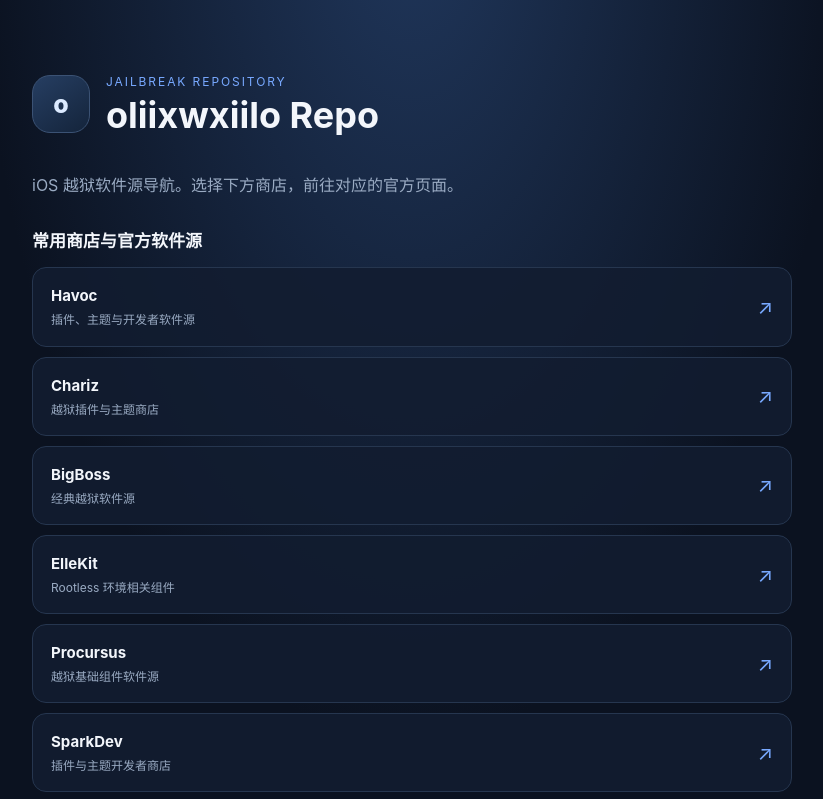
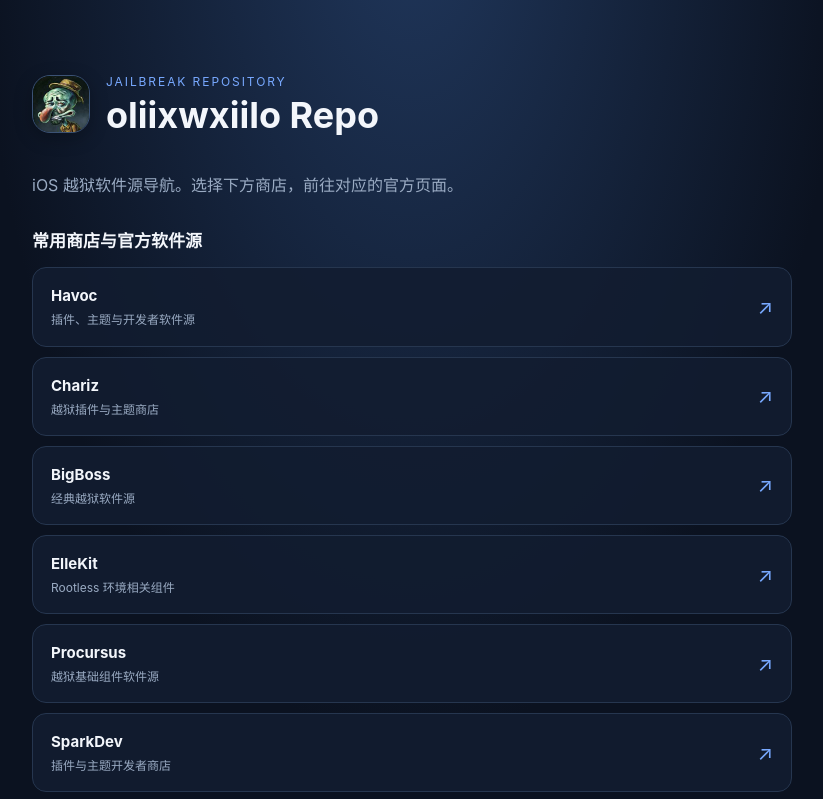
Before and after one commit to oliixwxiilo/oliixwxiilo.github.io, a plain HTML site: page index.html in a window 1280 px wide. Shown: the top 799 px of the page, without its empty margins (228-1051 px from the left). Drawn offline with Linux system fonts and the light colour scheme.

Commit message:
Add repository avatar and favicon

```diff
--- a/index.html
+++ b/index.html
@@ -5,17 +5,18 @@
 <meta name="viewport" content="width=device-width,initial-scale=1">
 <meta name="theme-color" content="#101827">
 <meta name="description" content="oliixwxiilo Repo — iOS 越狱软件源与常用商店导航">
+<link rel="icon" type="image/jpeg" href="/assets/repo-avatar.jpg">
 <title>oliixwxiilo Repo</title>
 <style>
 :root{color-scheme:dark;--bg:#0b1220;--panel:#121d30;--line:#26364f;--muted:#9aabc3;--text:#f3f6fb;--accent:#78a9ff}
 *{box-sizing:border-box}body{margin:0;min-height:100vh;background:radial-gradient(ellipse at 50% -10%,#20375c 0,transparent 48%),var(--bg);color:var(--text);font:16px/1.6 -apple-system,BlinkMacSystemFont,"Segoe UI",sans-serif}
-main{width:min(760px,calc(100% - 36px));margin:0 auto;padding:72px 0 48px}.brand{display:flex;align-items:center;gap:16px;margin-bottom:36px}.logo{width:58px;height:58px;border:1px solid #3b5274;border-radius:18px;display:grid;place-items:center;background:linear-gradient(145deg,#263e62,#14243b);font-size:25px;font-weight:800;color:#dceaff}.eyebrow{color:var(--accent);font-size:12px;letter-spacing:.16em;text-transform:uppercase}.brand h1{font-size:clamp(25px,6vw,36px);line-height:1.15;margin:4px 0 0}.intro{color:var(--muted);margin:0 0 30px}.section-title{font-size:17px;margin:28px 0 12px}.links{display:grid;gap:10px}.item{display:flex;align-items:center;justify-content:space-between;gap:16px;padding:16px 18px;border:1px solid var(--line);border-radius:14px;background:rgba(18,29,48,.86);color:var(--text);text-decoration:none;transition:border-color .15s,transform .15s}.item:hover{border-color:#648bc5;transform:translateY(-1px)}.item strong{display:block;font-size:15px}.item small{display:block;color:var(--muted);font-size:12px;margin-top:2px}.arrow{color:var(--accent);font-size:20px}.note{margin-top:24px;padding:14px 16px;border:1px solid var(--line);border-radius:12px;color:var(--muted);font-size:13px}footer{margin-top:34px;color:#71829b;font-size:12px;text-align:center}a:focus-visible{outline:2px solid var(--accent);outline-offset:3px}
+main{width:min(760px,calc(100% - 36px));margin:0 auto;padding:72px 0 48px}.brand{display:flex;align-items:center;gap:16px;margin-bottom:36px}.logo{width:58px;height:58px;flex:0 0 58px;display:block;object-fit:cover;border:1px solid #3b5274;border-radius:18px;background:#14243b;box-shadow:0 5px 18px rgba(0,0,0,.25)}.eyebrow{color:var(--accent);font-size:12px;letter-spacing:.16em;text-transform:uppercase}.brand h1{font-size:clamp(25px,6vw,36px);line-height:1.15;margin:4px 0 0}.intro{color:var(--muted);margin:0 0 30px}.section-title{font-size:17px;margin:28px 0 12px}.links{display:grid;gap:10px}.item{display:flex;align-items:center;justify-content:space-between;gap:16px;padding:16px 18px;border:1px solid var(--line);border-radius:14px;background:rgba(18,29,48,.86);color:var(--text);text-decoration:none;transition:border-color .15s,transform .15s}.item:hover{border-color:#648bc5;transform:translateY(-1px)}.item strong{display:block;font-size:15px}.item small{display:block;color:var(--muted);font-size:12px;margin-top:2px}.arrow{color:var(--accent);font-size:20px}.note{margin-top:24px;padding:14px 16px;border:1px solid var(--line);border-radius:12px;color:var(--muted);font-size:13px}footer{margin-top:34px;color:#71829b;font-size:12px;text-align:center}a:focus-visible{outline:2px solid var(--accent);outline-offset:3px}
 </style>
 </head>
 <body>
 <main>
 <header class="brand">
-<div class="logo" aria-hidden="true">o</div>
+<img class="logo" src="/assets/repo-avatar.jpg" alt="oliixwxiilo Repo 软件源头像">
 <div><div class="eyebrow">Jailbreak Repository</div><h1>oliixwxiilo Repo</h1></div>
 </header>
 <p class="intro">iOS 越狱软件源导航。选择下方商店，前往对应的官方页面。</p>
```
Also changed, not shown: assets/repo-avatar.jpg (added).
